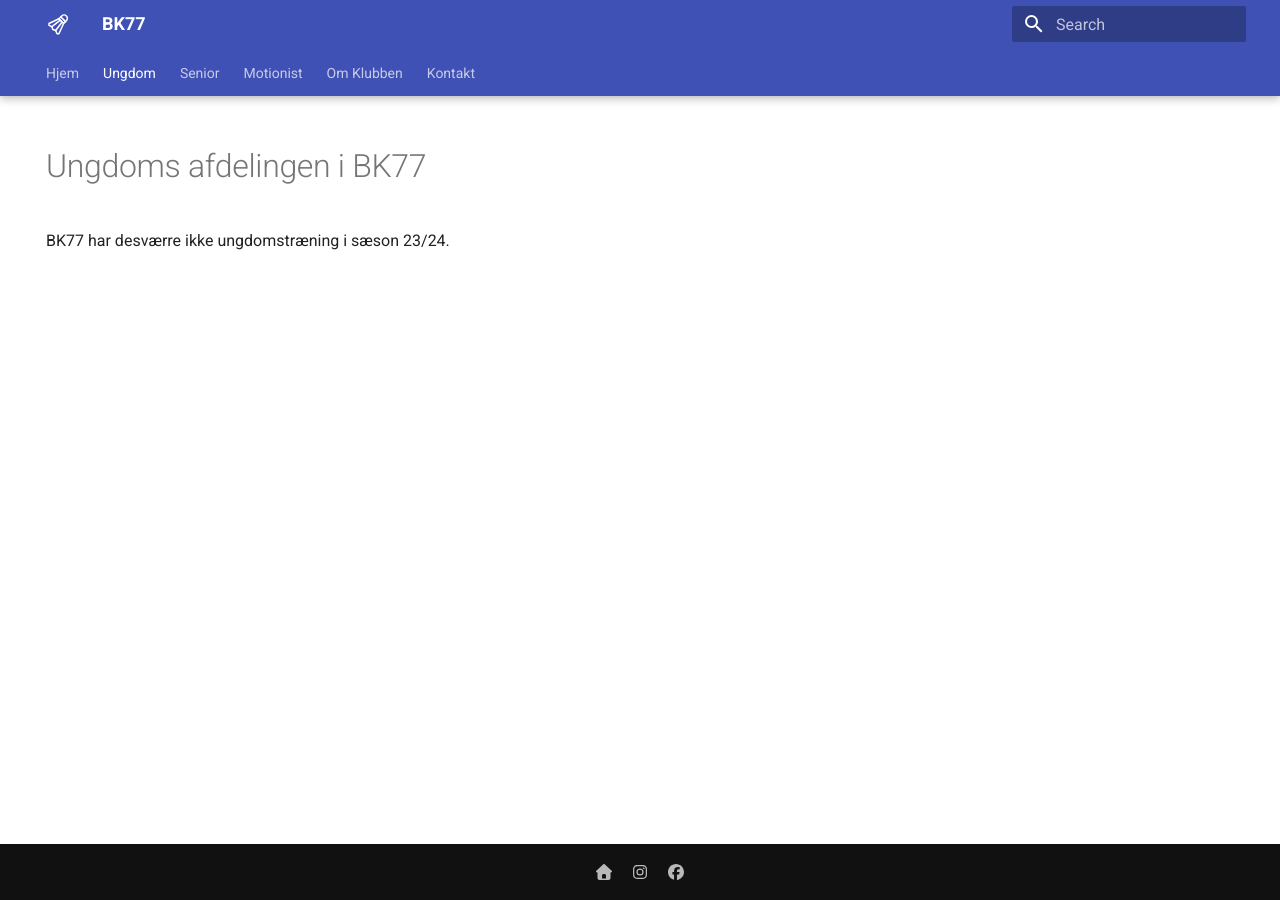
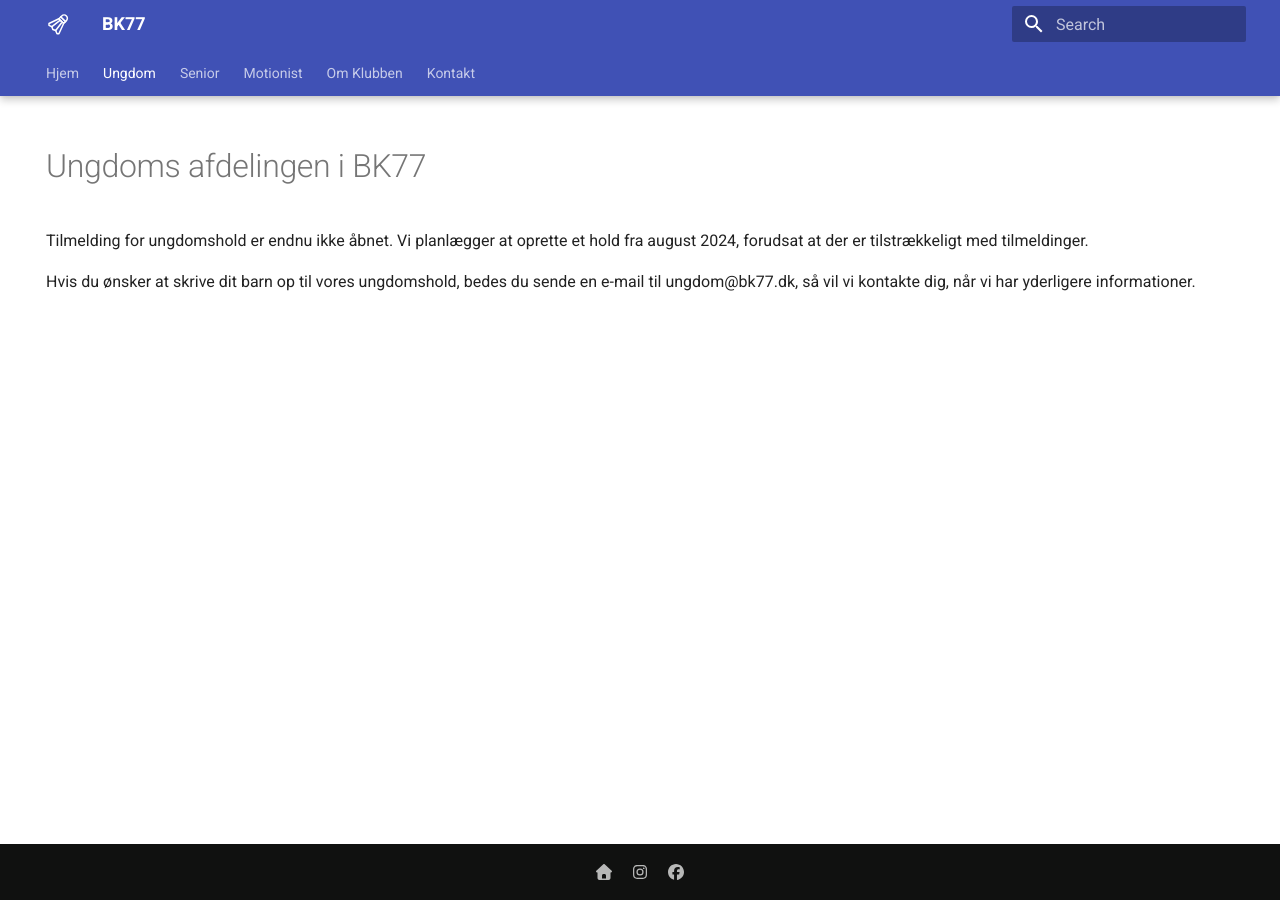
Before and after one commit to NicklasXYZ/bk77, an MkDocs documentation site: the page built from docs/ungdom.md, in a window 1280 px wide. Built offline with MkDocs 1.6.1 and Material for MkDocs 9.7.7, drawn with Linux system fonts in a browser that asks for light colours.

Commit message:
update contact info

```diff
--- a/docs/ungdom.md
+++ b/docs/ungdom.md
@@ -7,4 +7,6 @@ hide:
 
 # Ungdoms afdelingen i BK77
 
-BK77 har desværre ikke ungdomstræning i sæson 23/24.
+Tilmelding for ungdomshold er endnu ikke åbnet. Vi planlægger at oprette et hold fra august 2024, forudsat at der er tilstrækkeligt med tilmeldinger.
+
+Hvis du ønsker at skrive dit barn op til vores ungdomshold, bedes du sende en e-mail til ungdom@bk77.dk, så vil vi kontakte dig, når vi har yderligere informationer.
```
Also changed, not shown: docs/kontakt.md (+7 -7 lines).
